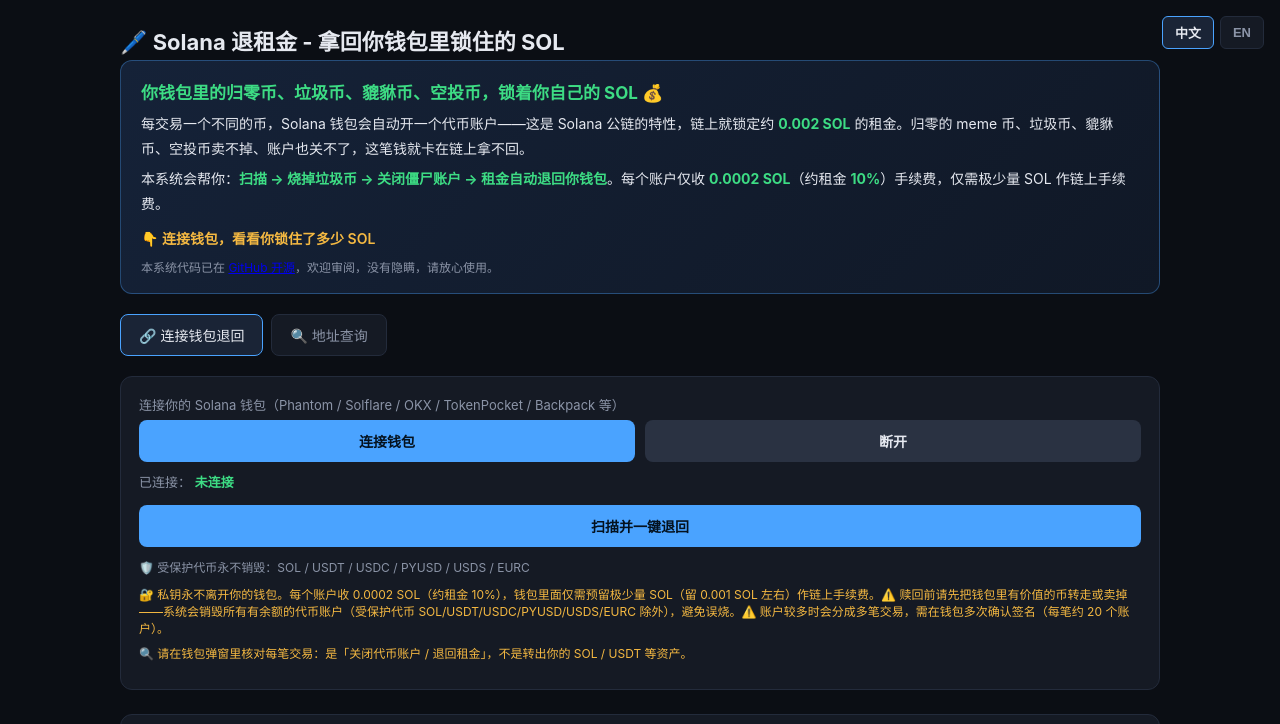
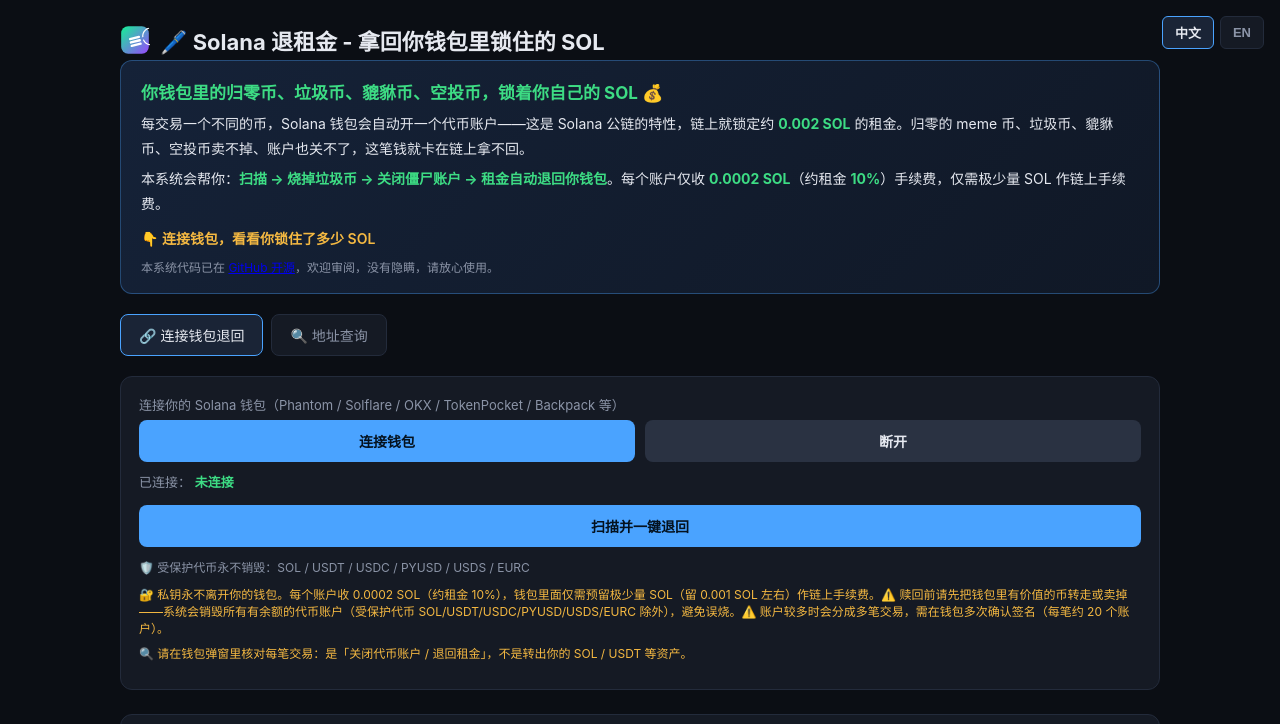
Before and after one commit to SOLANAN-ATA/sol-ata-rent-recovery, a website built with Vite: page frontend/index.html in a window 1280 px wide. Shown: the top 724 px of the page. Built offline with nearby package versions, Linux system fonts and the light colour scheme; what @reown/appkit, @reown/appkit-adapter-solana would draw is missing.

Commit message:
feat(logo): 上线上 LOGO（favicon + 页头 + og:image）

```diff
--- a/frontend/index.html
+++ b/frontend/index.html
@@ -4,17 +4,23 @@
 <meta charset="UTF-8">
 <meta name="viewport" content="width=device-width, initial-scale=1.0">
 <title>Solana 退租金 - 拿回你钱包里锁住的 SOL | solata.top</title>
+<link rel="icon" type="image/svg+xml" href="/logo.svg">
+<link rel="icon" type="image/png" sizes="32x32" href="/favicon-32.png">
+<link rel="icon" type="image/png" sizes="16x16" href="/favicon-16.png">
+<link rel="apple-touch-icon" href="/apple-touch-icon.png">
 <meta name="description" content="Solana 退租金工具：一键扫描并关闭归零币/垃圾币的代币账户，拿回被锁住的 ATA 租金（每账户约 0.002 SOL）。支持 Phantom/Solflare/OKX 等钱包，代码开源，私钥不出钱包。">
 <meta name="keywords" content="solana 退租金, 关闭 token account, 拿回 SOL 租金, ATA 租金, solana 钱包清理, close token account solana">
 <meta property="og:title" content="Solana 退租金 - 拿回你钱包里锁住的 SOL | solata.top">
 <meta property="og:description" content="一键关闭归零币代币账户，退回被锁住的 ATA 租金。每账户约 0.002 SOL，只收 10% 手续费，代码开源。">
 <meta property="og:type" content="website">
+<meta property="og:image" content="https://solata.top/og-image.png">
 <style>
   :root { --bg:#0b0e14; --card:#151a24; --border:#232b3b; --txt:#e6e9f0; --dim:#8b94a7; --green:#3ddc84; --amber:#f5b942; --red:#ff5d5d; --blue:#4aa3ff; }
   * { box-sizing:border-box; }
   body { margin:0; font-family:-apple-system,BlinkMacSystemFont,"Segoe UI",Roboto,"PingFang SC","Microsoft YaHei",sans-serif; background:var(--bg); color:var(--txt); }
   .wrap { max-width:1080px; margin:0 auto; padding:24px 20px 60px; }
-  h1 { font-size:22px; margin:0 0 4px; }
+  h1 { font-size:22px; margin:0 0 4px; display:flex; align-items:center; gap:10px; }
+  .brand-logo { width:30px; height:30px; border-radius:7px; flex:0 0 auto; }
   .sub { color:var(--dim); font-size:13px; margin-bottom:20px; word-break:break-all; }
   .lang-toggle { position:fixed; top:16px; right:16px; z-index:100; display:flex; gap:6px; }
   .lang-btn { padding:6px 12px; border:1px solid var(--border); background:var(--card); color:var(--dim); border-radius:6px; cursor:pointer; font-size:13px; font-weight:600; }
@@ -69,7 +75,7 @@
 </div>
 
 <div class="wrap">
-  <h1 data-i18n="title">🖊️ SOLANA ATA 租金退回系统</h1>
+  <h1><img src="/logo.svg" alt="Solata" class="brand-logo"><span data-i18n="title">SOLANA ATA 租金退回系统</span></h1>
 
   <div class="hero">
     <div class="hero-tagline" data-i18n="hero_tagline">你钱包里的归零币、垃圾币、貔貅币、空投币，锁着你自己的 SOL 💰</div>
```
Also changed, not shown: frontend/public/apple-touch-icon.png (added), frontend/public/favicon-16.png (added), frontend/public/favicon-32.png (added), frontend/public/logo.svg (added), frontend/public/og-image.png (added).
